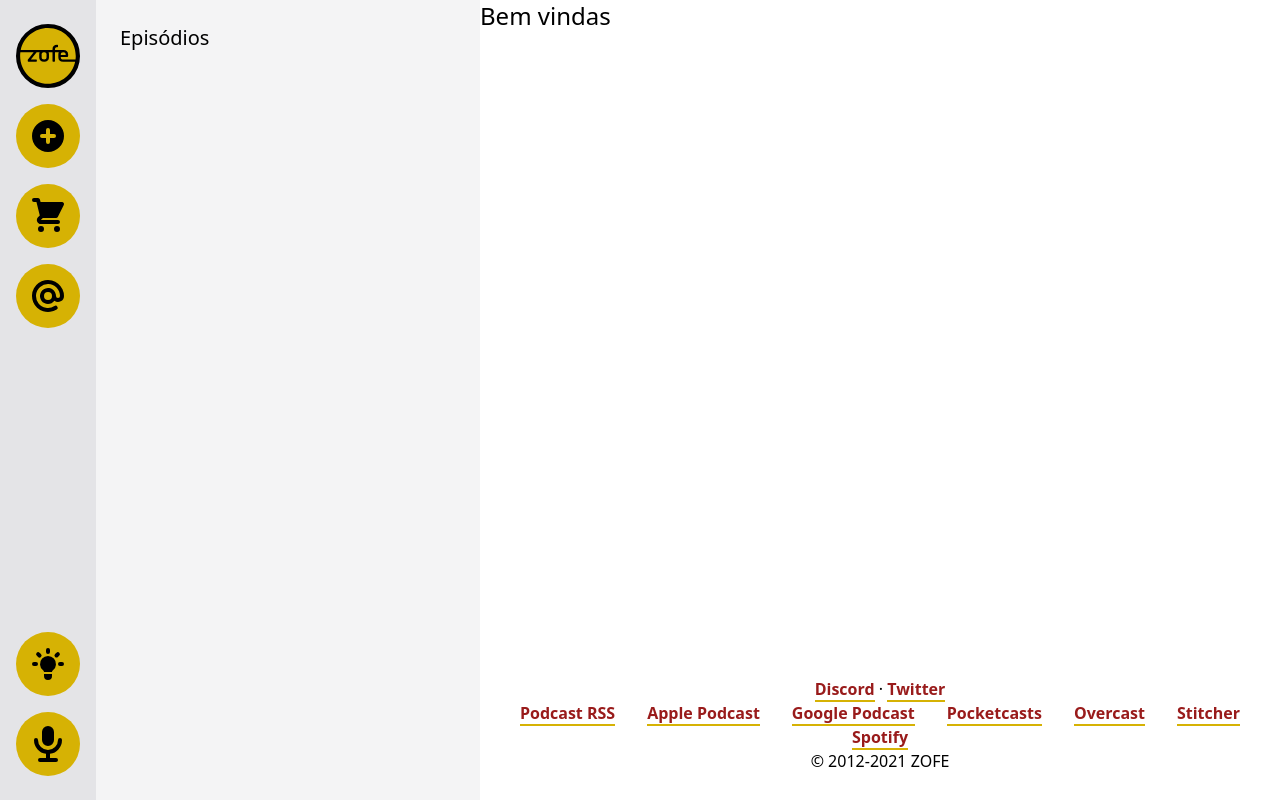
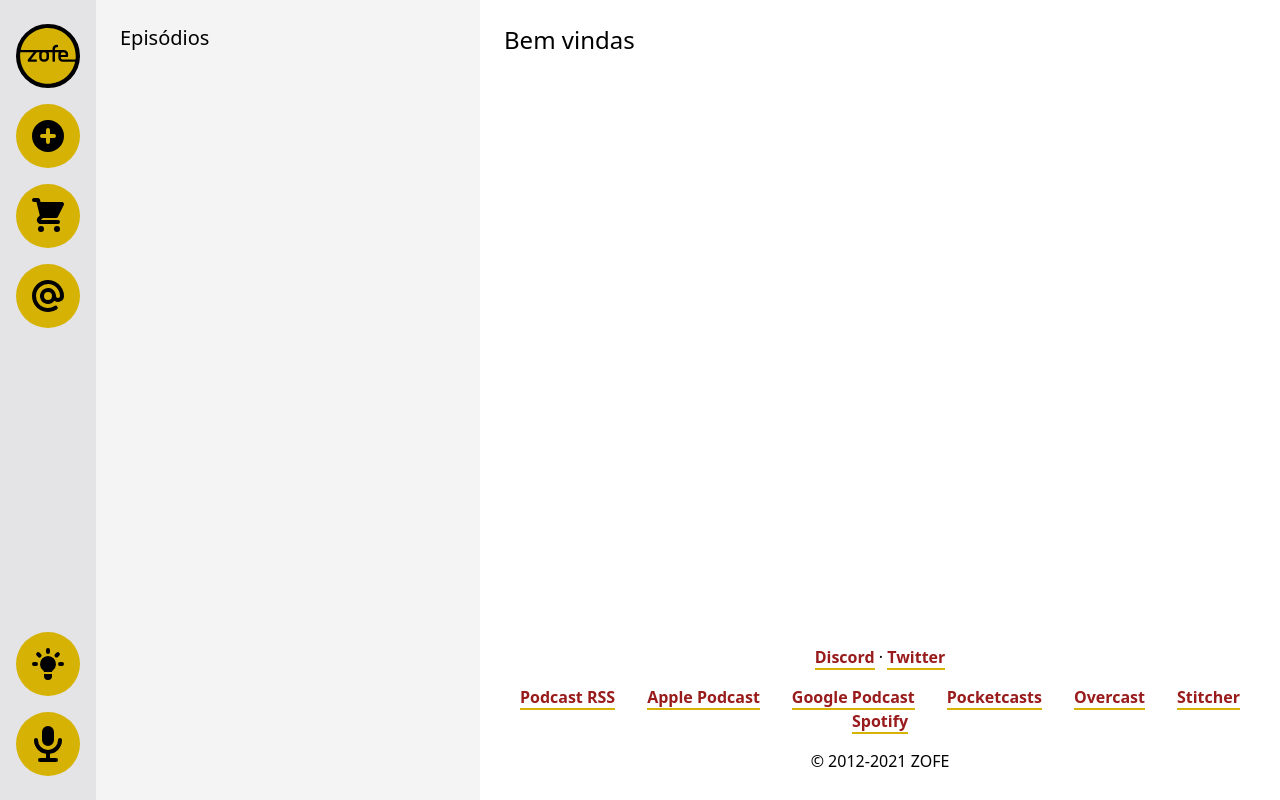
Before and after one commit to vicainelli/zofe, a Next.js app: page / in a window 1280 px wide. Built offline with nearby package versions, Linux system fonts and the light colour scheme; no server answers.

Commit message:
chore: better styling

```diff
--- a/components/Footer.tsx
+++ b/components/Footer.tsx
@@ -2,6 +2,7 @@ import Link from 'next/link'
 
 const Footer = () => (
   <footer className="text-center">
+    <div>
       <Link href="https://discord.com/invite/ZQ6Cr3S6wy">
         <a target="_blank">Discord</a>
       </Link>{' '}
@@ -9,8 +10,9 @@ const Footer = () => (
       <Link href="https://twitter.com/zofepod">
         <a target="_blank">Twitter</a>
       </Link>
+    </div>
 
-    <ul>
+    <ul className="p-4">
       <li className="inline-block mx-4">
         <Link href="https://zofe.com.br/feed/podcast.xml">
           <a className="footer-feed-link" title="Podcast RSS">
--- a/pages/index.tsx
+++ b/pages/index.tsx
@@ -9,7 +9,9 @@ export default function Index({ preview }) {
         <title>{SITE_NAME}</title>
       </Head>
 
-      <h1>Bem vindas</h1>
+      <div className="p-6">
+        <h1>Bem vindas</h1>
+      </div>
     </Layout>
   )
 }
```
Lines whose indentation alone changed are shown as unchanged.
